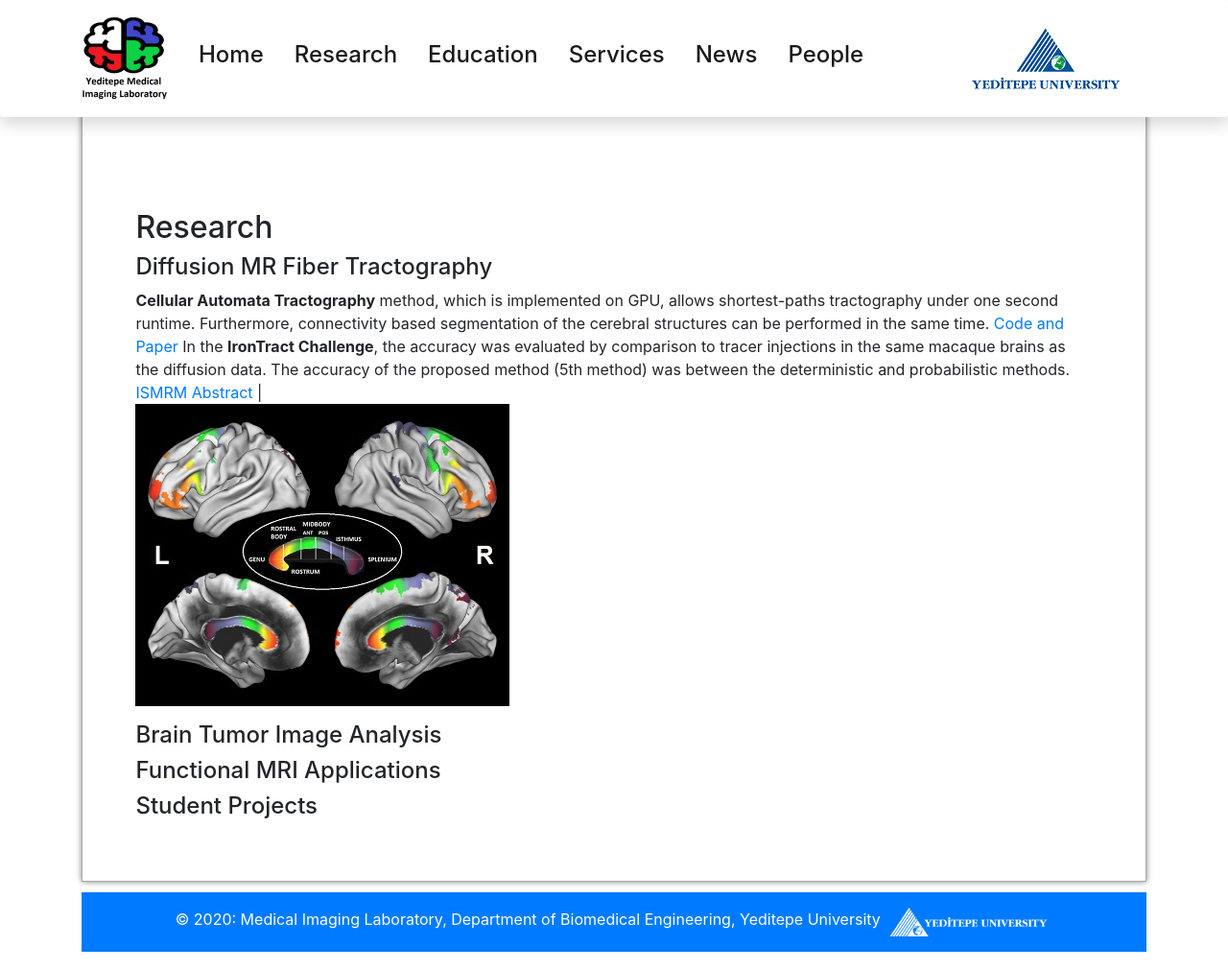
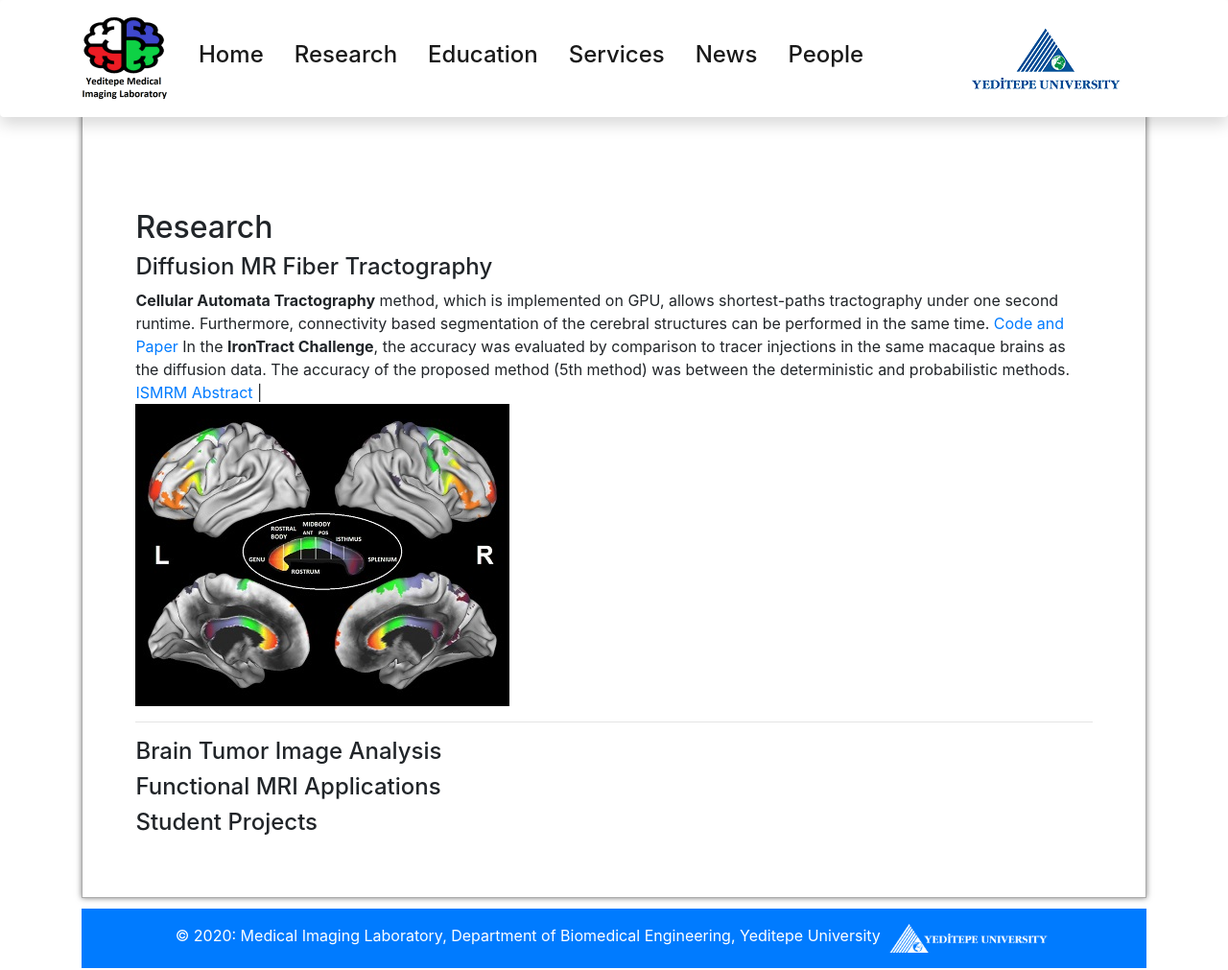
Before and after one commit to ImagingYeditepe/ImagingYeditepe.github.io, a Jekyll site: the page built from research.markdown, in a window 1280 px wide and 1011 px high. Shown: the whole window at 96% size. Built offline with Jekyll 4.4.1, drawn with Linux system fonts in a browser that asks for light colours; nearby versions of some CDN libraries.

Commit message:
Update research.markdown

```diff
--- a/research.markdown
+++ b/research.markdown
@@ -8,7 +8,10 @@
 ## Research
 
 #### Diffusion MR Fiber Tractography
-**Cellular Automata Tractography** method, which is implemented on GPU, allows shortest-paths tractography under one second runtime. Furthermore, connectivity based segmentation of the cerebral structures can be performed in the same time. [Code and Paper](https://github.com/andachamamci/CATractography) In the **IronTract Challenge**, the accuracy was evaluated by comparison to tracer injections in the same macaque brains as the diffusion data. The accuracy of the proposed method (5th method) was between the deterministic and probabilistic methods. [ISMRM Abstract](/docs/challenge_ISMRM_final.pdf) | ![Image](/img/catractography-fig9.jpg)
+**Cellular Automata Tractography** method, which is implemented on GPU, allows shortest-paths tractography under one second runtime. Furthermore, connectivity based segmentation of the cerebral structures can be performed in the same time. [Code and Paper](https://github.com/andachamamci/CATractography)
+In the **IronTract Challenge**, the accuracy was evaluated by comparison to tracer injections in the same macaque brains as the diffusion data. The accuracy of the proposed method (5th method) was between the deterministic and probabilistic methods. [ISMRM Abstract](/docs/challenge_ISMRM_final.pdf) | ![Image](/img/catractography-fig9.jpg)
+
+***
 
 #### Brain Tumor Image Analysis
 
```
